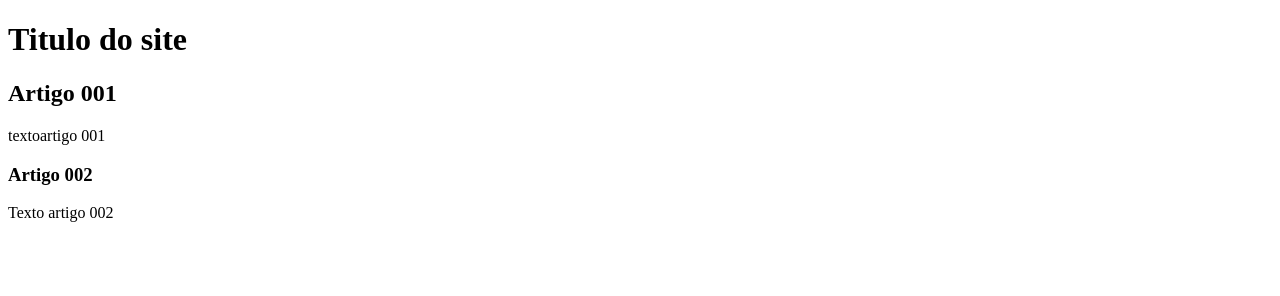
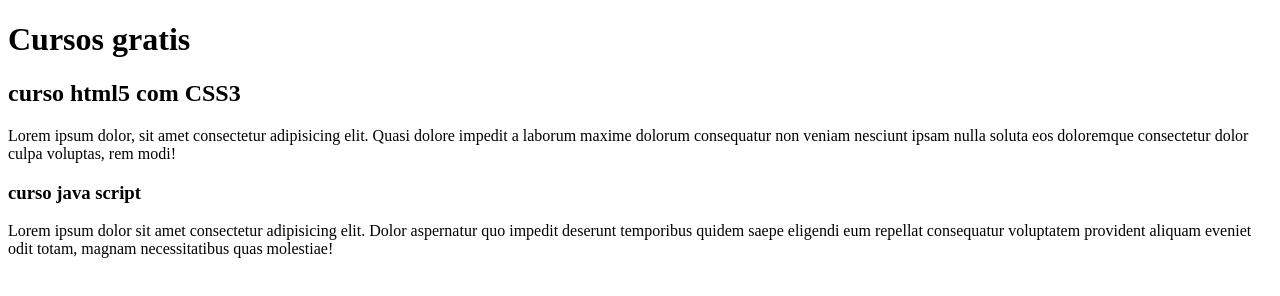
Before and after one commit to fritzgaldino/projeto-site, a plain HTML site: page index.html in a window 1280 px wide. Drawn offline with Linux system fonts and the light colour scheme.

Commit message:
comecei a escrever conteudo

```diff
--- a/index.html
+++ b/index.html
@@ -9,15 +9,15 @@
 <body>
     <main>
          <head>
-             <h1>Titulo do site</h1>
+             <h1>Cursos gratis</h1>
          </head>
          <article>
-             <h2>Artigo 001</h2>
-             <p>textoartigo 001</p>
+             <h2>curso html5 com CSS3</h2>
+             <p>Lorem ipsum dolor, sit amet consectetur adipisicing elit. Quasi dolore impedit a laborum maxime dolorum consequatur non veniam nesciunt ipsam nulla soluta eos doloremque consectetur dolor culpa voluptas, rem modi!</p>
          </article>
          <article>
-             <h3>Artigo 002</h3>
-             <p>Texto artigo 002</p>
+             <h3>curso java script</h3>
+             <p>Lorem ipsum dolor sit amet consectetur adipisicing elit. Dolor aspernatur quo impedit deserunt temporibus quidem saepe eligendi eum repellat consequatur voluptatem provident aliquam eveniet odit totam, magnam necessitatibus quas molestiae!</p>
          </article>
     </main>
 </body>
```
